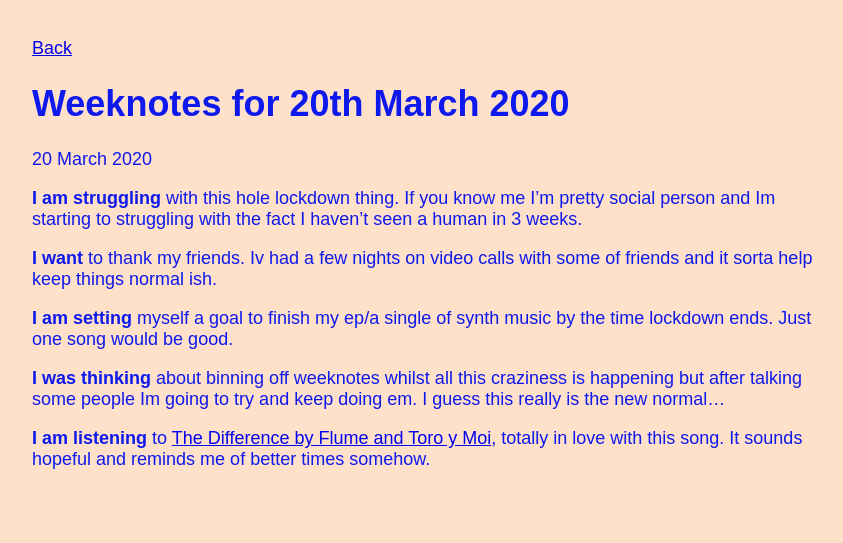
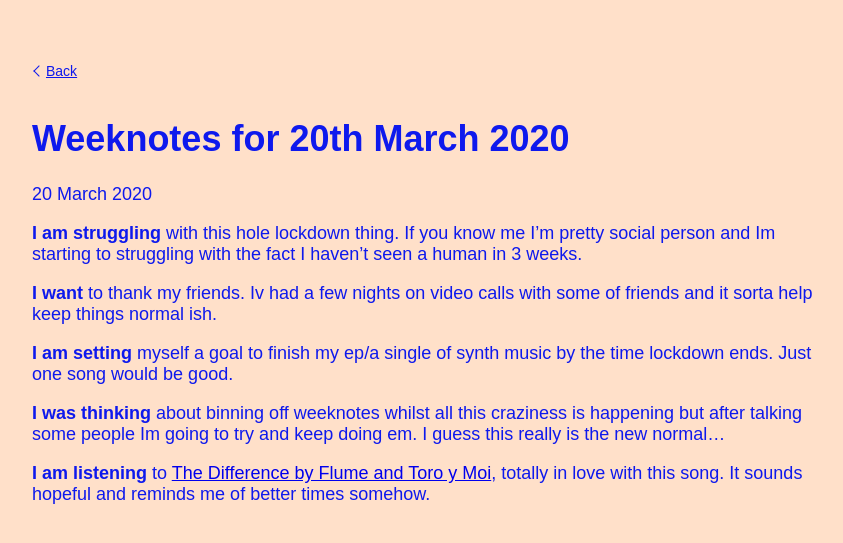
Before and after one commit to mrkwrght/mrkwrghtdotcom, a Jekyll site: the page built from _posts/2020-03-20-weeknotes-for-20th-march-2020.md, in a window 1280 px wide. Shown: the top 543 px of the page, without its empty margins (128-971 px from the left). Built offline with Jekyll 4.4.1, drawn with Linux system fonts in a browser that asks for light colours; some web fonts are replaced.

Commit message:
Update post.html

```diff
--- a/_layouts/post.html
+++ b/_layouts/post.html
@@ -6,9 +6,42 @@ layout: default
 
 <style>
 
+  .back-link {
+      font-size: 14px;
+      font-size: .875rem;
+      line-height: 1.14286;
+      font-family: Arial,sans-serif;
+      -webkit-font-smoothing: antialiased;
+      -moz-osx-font-smoothing: grayscale;
+      display: inline-block;
+      position: relative;
+      margin-top: 15px;
+      margin-bottom: 15px;
+      padding-left: 14px;
+      color:#0e19ed;
+  }
+
+  .back-link:before {
+      content: "";
+      display: block;
+      position: absolute;
+      top: 0;
+      bottom: 0;
+      left: 3px;
+      width: 7px;
+      height: 7px;
+      margin: auto 0;
+      -webkit-transform: rotate(225deg);
+      -ms-transform: rotate(225deg);
+      transform: rotate(225deg);
+      border: solid;
+      border-width: 1px 1px 0 0;
+      border-color: #0e19ed;
+  }
+
   .post {
-    padding-top:30px;
-    padding-bottom:30px;
+    padding-top:40px;
+    padding-bottom:40px;
     font-family: Arial, Helvetica, sans-serif;
       font-size: 18px;
   }
```
